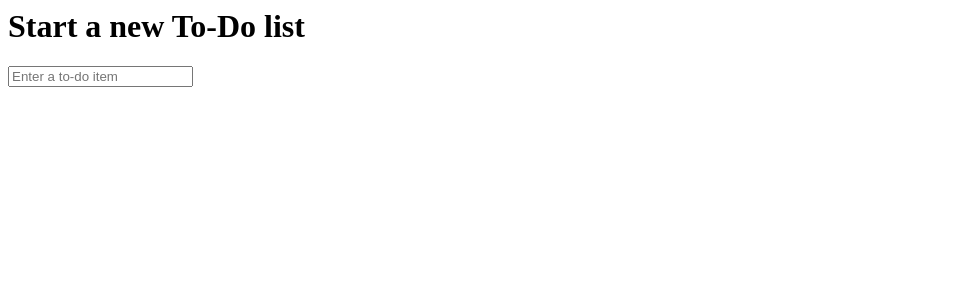
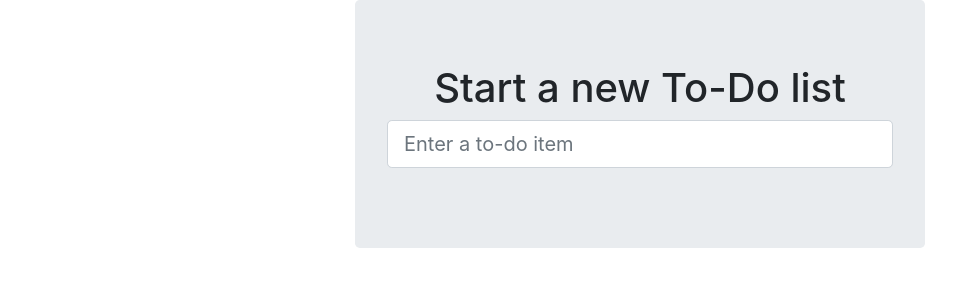
Before and after one commit to chicocheco/tdd_book, a Django app: page / in a window 1280 px wide. Shown: the top 300 px of the page, without its empty margins (0-980 px from the left). Run offline with Django 3.2, Linux system fonts and the light colour scheme; some libraries are stand-ins or nearby versions.

Commit message:
Use Bootstrap to improve layout

```diff
--- a/functional_tests/tests.py
+++ b/functional_tests/tests.py
@@ -2,13 +2,14 @@ from selenium import webdriver
 from selenium.webdriver.common.keys import Keys
 import time
 import unittest
-from django.test import LiveServerTestCase
+# from django.test import LiveServerTestCase
+from django.contrib.staticfiles.testing import StaticLiveServerTestCase
 from selenium.common.exceptions import WebDriverException
 
 MAX_WAIT = 10
 
 
-class NewVisitorTest(LiveServerTestCase):
+class NewVisitorTest(StaticLiveServerTestCase):
 
     def setUp(self) -> None:
         self.browser = webdriver.Firefox()
--- a/lists/templates/base.html
+++ b/lists/templates/base.html
@@ -1,14 +1,30 @@
-<html>
+<html lang="en">
 <head>
+    <meta charset="utf-8">
+    <meta http-equiv="X-UA-Compatible" content="IE=edge">
+    <meta name="viewport" content="width=device-width, initial-scale=1">
     <title>To-Do lists</title>
+    <link href="/static/bootstrap/css/bootstrap.min.css" rel="stylesheet">
+    <link href="/static/base.css" rel="stylesheet">
 </head>
 <body>
+<div class="container">
+    <div class="row justify-content-center">
+        <div class="col-6 jumbotron">
+            <div class="text-center">
                 <h1>{% block header_text %}{% endblock %}</h1>
+
                 <form method="POST" action="{% block form_action %}{% endblock %}">
-            <input name="item_text" id="id_new_item" placeholder="Enter a to-do item"/>
+                    <div class="input-group input-group-lg">
+                        <input class="form-control" name="item_text" id="id_new_item" placeholder="Enter a to-do item"/>
+                    </div>
                     {% csrf_token %}
                 </form>
                 {% block table %}
                 {% endblock %}
+            </div>
+        </div>
+    </div>
+</div>
 </body>
 </html>
--- a/lists/templates/list.html
+++ b/lists/templates/list.html
@@ -5,7 +5,7 @@
 {% block form_action %}/lists/{{ list.id }}/add_item{% endblock %}
 
 {% block table %}
-    <table id="id_list_table">
+    <table id="id_list_table" class="table">
         {% for item in list.item_set.all %}
             <tr><td>{{ forloop.counter }}: {{ item.text }}</td></tr>
         {% endfor %}
```
Lines whose indentation alone changed are shown as unchanged.
